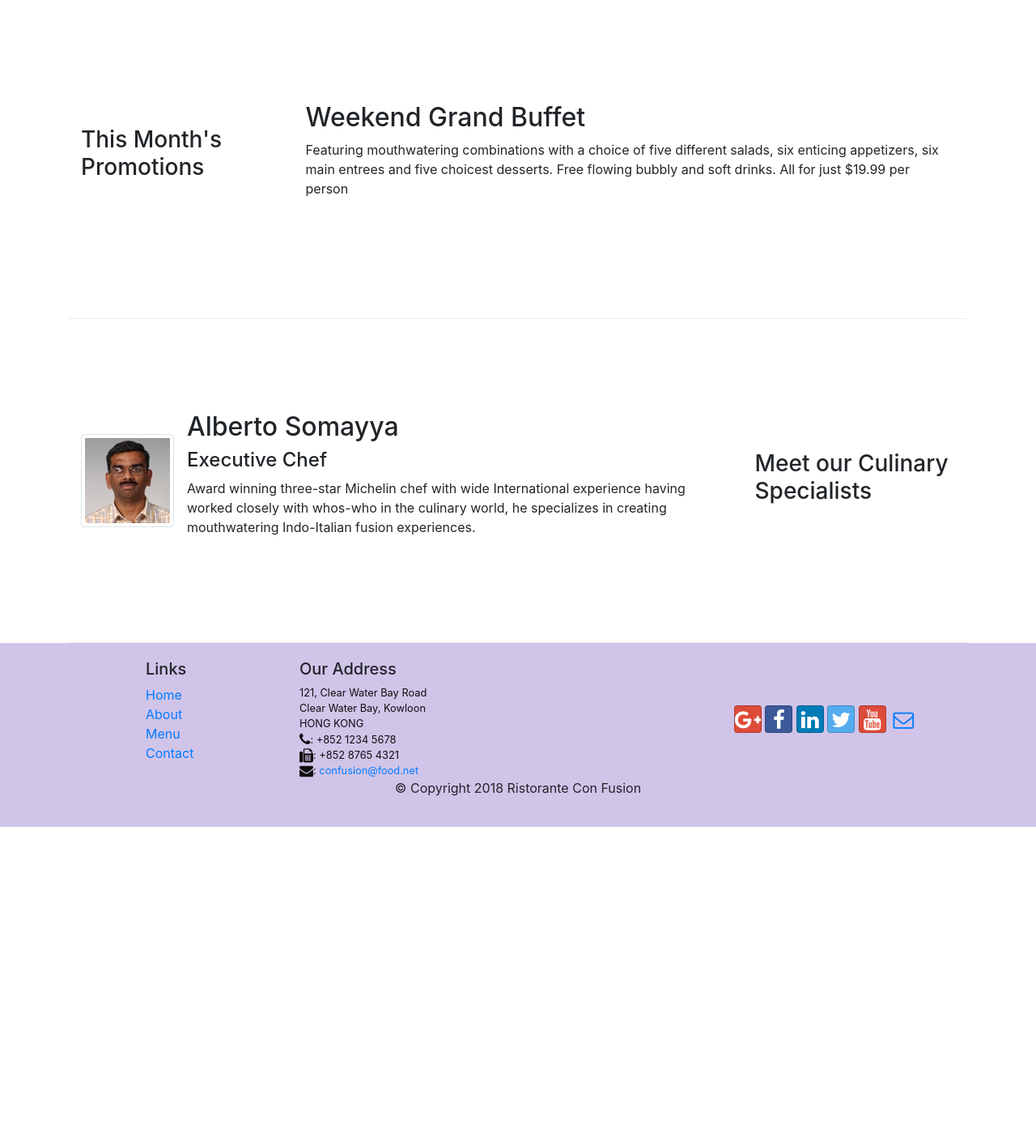
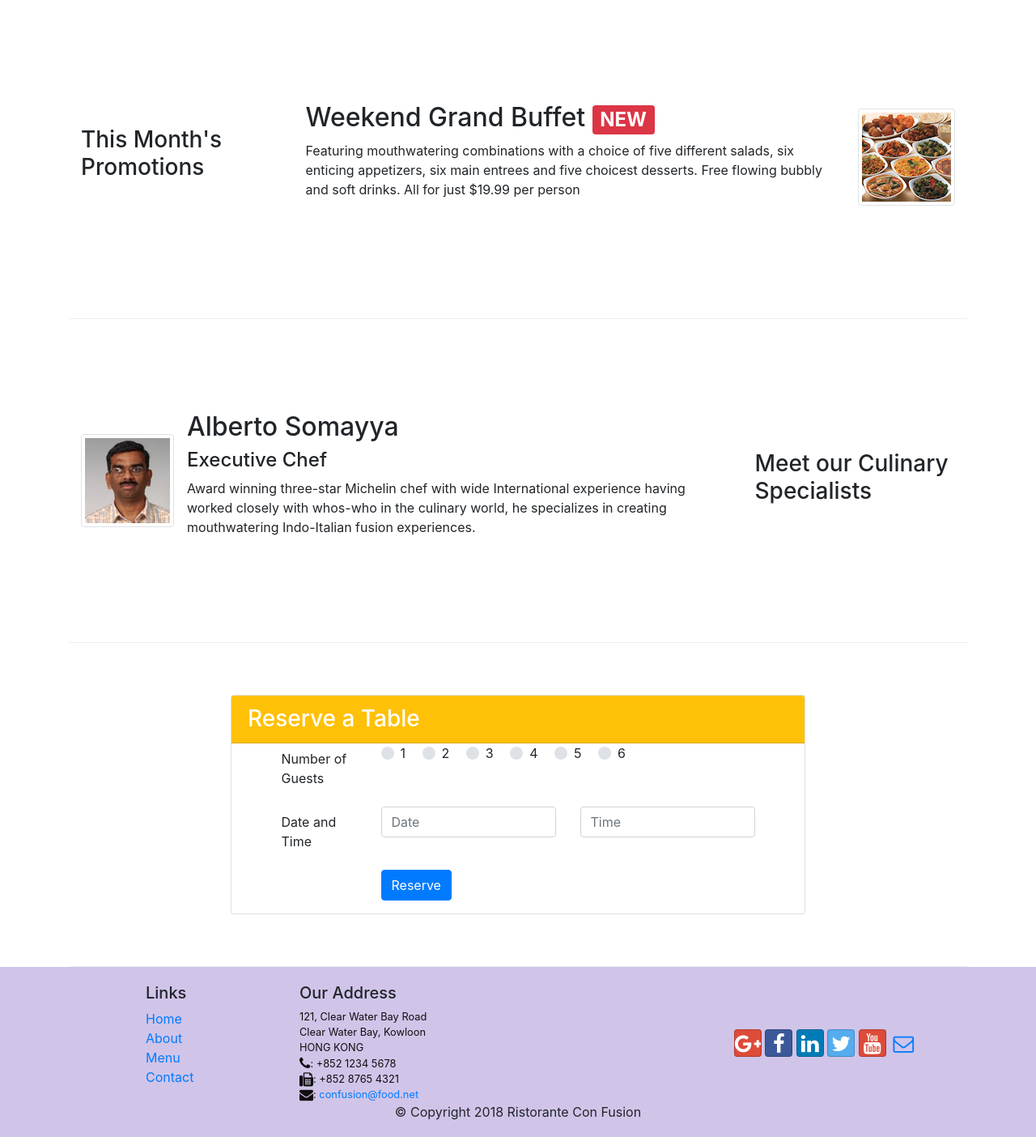
Before and after one commit to arulbalu2608/Bootstrap4, a website: page index.html in a window 1280 px wide. Shown: the part 740-2144 px from the top of the page at 81% size. Before the commit the page ends 1761 px from the top, so only its background shows below. Drawn offline with nearby package versions, Linux system fonts and the light colour scheme.

Commit message:
Assingment2

```diff
--- a/index.html
+++ b/index.html
@@ -41,8 +41,13 @@
                     <p>We take inspiration from the World's best cuisines, and create a unique fusion experience. Our lipsmacking creations will tickle your culinary senses!</p>
                 </div>
                 <div class="col-12 col-sm">
-                    <div class="col-12 col-sm align-self-center">
-                        <img src="img/logo.png" class="img-fluid">
+                    <div class="row row-header">
+                       <div class="col-12 col-sm  col-md-6 align-self-center">
+                          <img src="img/logo.png" class="img-fluid">
+                        </div>
+                        <div class="col-12 col-sm  col-md-6 align-self-center">
+                            <a role="button" class="btn btn-lg btn-warning" href="#card">Reserve Table</a>
+                        </div>
                     </div>
                 </div>
             </div>
@@ -76,8 +81,15 @@
                 <h3>This Month's Promotions</h3>
             </div>
             <div class="col col-sm col-md">
-                <h2>Weekend Grand Buffet</h2>
-                <p>Featuring mouthwatering combinations with a choice of five different salads, six enticing appetizers, six main entrees and five choicest desserts. Free flowing bubbly and soft drinks. All for just $19.99 per person </p>
+                <div class="media">
+                    <div class="media-body">
+                        <h2 class="mt-0">Weekend Grand Buffet <span class="badge badge-danger">NEW</span></h2>
+                        <p class="d-none d-sm-block">Featuring mouthwatering combinations with a choice of five different salads, six enticing appetizers, six main entrees and five choicest desserts. Free flowing bubbly and soft drinks. All for just $19.99 per person </p>
+                    </div>
+                    <img class="d-flex ml-3 img-thumbnail align-self-center"
+                            src="img/buffet.png" alt="Buffet">
+                </div>
+
             </div>
         </div>
 
@@ -100,6 +112,56 @@
                     </div>
                 </div>
 
+            </div>
+        </div>
+        <div class="row row-content align-items-center">
+            <div class="col-12 col-md-8 offset-md-2">
+            <div class="card" id="card">
+                <h3 class="card-header text-white bg-warning">Reserve a Table</h3>
+                <form>
+                    <div class="form-group row">
+                        <label for="Guests" class="col-12 col-md-2 col-form-label offset-1">Number of Guests</label>
+                        <div class="col-12 col-md-8">
+                        <div class="custom-control custom-radio custom-control-inline">
+                            <input type="radio" id="customRadioInline1" name="customRadioInline1" class="custom-control-input">
+                            <label class="custom-control-label" for="customRadioInline1">1</label>
+                        </div>
+                        <div class="custom-control custom-radio custom-control-inline">
+                            <input type="radio" id="customRadioInline2" name="customRadioInline1" class="custom-control-input">
+                            <label class="custom-control-label" for="customRadioInline2">2</label>
+                        </div>
+                        <div class="custom-control custom-radio custom-control-inline">
+                            <input type="radio" id="customRadioInline3" name="customRadioInline1" class="custom-control-input">
+                            <label class="custom-control-label" for="customRadioInline3">3</label>
+                        </div>
+                        <div class="custom-control custom-radio custom-control-inline">
+                            <input type="radio" id="customRadioInline4" name="customRadioInline1" class="custom-control-input">
+                            <label class="custom-control-label" for="customRadioInline4">4</label>
+                        </div>
+                        <div class="custom-control custom-radio custom-control-inline">
+                            <input type="radio" id="customRadioInline5" name="customRadioInline1" class="custom-control-input">
+                            <label class="custom-control-label" for="customRadioInline5">5</label>
+                        </div>
+                        <div class="custom-control custom-radio custom-control-inline">
+                            <input type="radio" id="customRadioInline6" name="customRadioInline1" class="custom-control-input">
+                            <label class="custom-control-label" for="customRadioInline6">6</label>
+                        </div>
+                    </div>
+                    </div>
+                    <div class="form-group row">
+                        <label for="date&time" class="col-12 col-md-2 col-form-label offset-1">Date and Time</label>
+                        <div class="col-12 col-md-4">
+                            <input type="text" class="form-control" id="date" name="date" placeholder="Date"> </div>
+                        <div class="col-12 col-md-4">
+                            <input type="text" class="form-control" id="time" name="time" placeholder="Time"> </div>
+                    </div>
+                    <div class="form-group row">
+                        <div class="offset-md-3 col-12 col-md-9 offset-1">
+                            <button type="submit" class="btn btn-primary">Reserve</button>
+                        </div>
+                    </div>
+                </form>
+            </div>
             </div>
         </div>
     </div>
```
